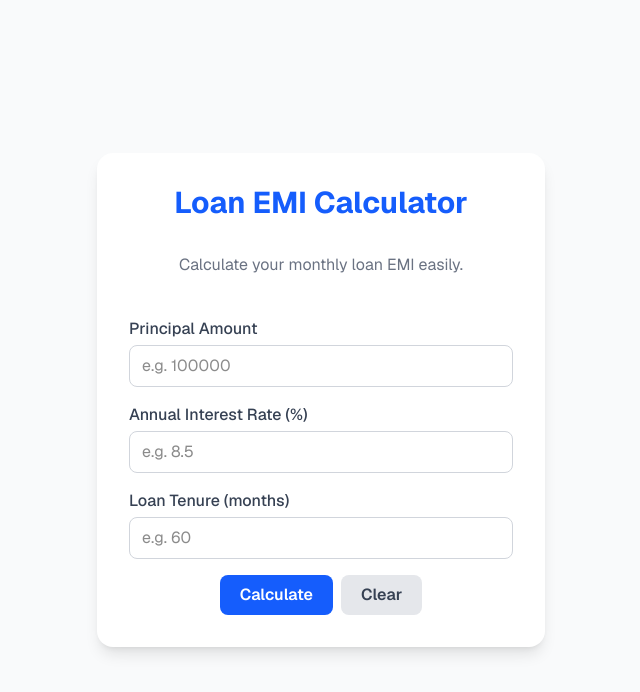
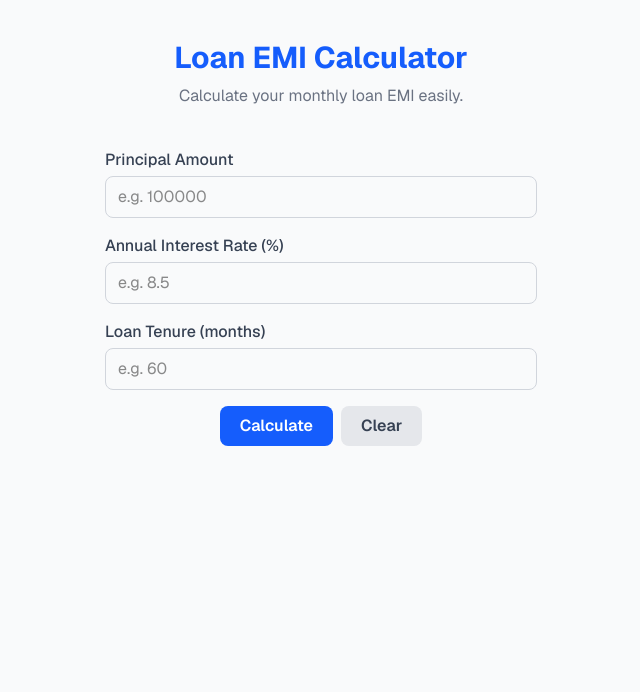
Before and after one commit to mayurkode7/calculatorPlus, a Next.js app in the folder calculator-plus-app/: page /loan-emi-calculator in a window 1280 px wide. Shown: the top 692 px of the page, without its empty margins (319-959 px from the left). Built offline with nearby package versions, Linux system fonts and the light colour scheme.

Commit message:
Refactor LoanEMICalculator layout for improved styling and spacing

```diff
--- a/calculator-plus-app/src/app/loan-emi-calculator/page.js
+++ b/calculator-plus-app/src/app/loan-emi-calculator/page.js
@@ -58,11 +58,11 @@ export default function LoanEMICalculator() {
   };
 
   return (
-    <div className="font-sans min-h-screen flex flex-col items-center justify-center bg-gray-50">
-      <div className="w-full max-w-md bg-white rounded-2xl shadow-lg p-6 sm:p-8 flex flex-col gap-6">
+    <div className="font-sans min-h-screen bg-gray-50">
+      <div className="flex flex-col items-center pt-10">
         <h1 className="text-3xl font-bold text-blue-600 text-center mb-2">Loan EMI Calculator</h1>
-        <p className="text-gray-500 text-center mb-4">Calculate your monthly loan EMI easily.</p>
-        <div className="flex flex-col gap-4">
+        <p className="text-gray-500 text-center mb-10">Calculate your monthly loan EMI easily.</p>
+        <div className="flex flex-col gap-4 w-full max-w-md px-2">
           <div>
             <label className="block mb-1 text-gray-700 font-medium">Principal Amount</label>
             <input
```
